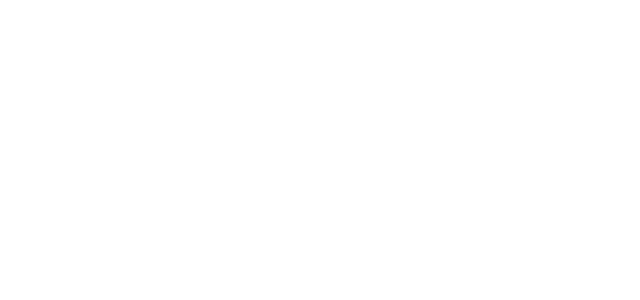
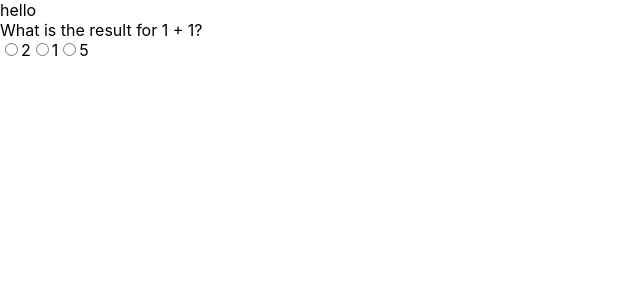
Before and after one commit to nelsonortega/quiz-app, a React (Create React App) app: page / in a window 1280 px wide. Shown: the top 300 px of the page, without its empty margins (0-640 px from the left). Built offline with nearby package versions, Linux system fonts and the light colour scheme.

Commit message:
Main components created

```diff
--- a/src/App.tsx
+++ b/src/App.tsx
@@ -1,10 +1,14 @@
 import './App.css'
 import React from 'react'
+import QuizGameArea from './components/QuizGameArea/QuizGameArea'
+import Navbar from './components/Navbar/Navbar'
 
-function App() {
+const App = () => {
   return (
-    <div className="App">
-    </div>
+    <React.Fragment>
+      <Navbar />
+      <QuizGameArea />
+    </React.Fragment>
   )
 }
 
--- /dev/null
+++ b/src/components/Navbar/Navbar.tsx
@@ -0,0 +1,11 @@
+import React from 'react'
+
+const Navbar = () => {
+  return (
+    <React.Fragment>
+      <div>hello</div>
+    </React.Fragment>
+  )
+}
+
+export default Navbar
--- /dev/null
+++ b/src/components/QuizGameArea/QuizGameArea.tsx
@@ -0,0 +1,12 @@
+import React from 'react'
+import QuizQuestion from '../QuizQuestion/QuizQuestion'
+
+const QuizGameArea = () => {
+  return (
+    <React.Fragment>
+      <QuizQuestion />
+    </React.Fragment>
+  )
+}
+
+export default QuizGameArea
--- /dev/null
+++ b/src/components/QuizQuestion/QuizQuestion.tsx
@@ -0,0 +1,30 @@
+import React, { useState } from 'react'
+
+const QuizQuestion = () => {
+  const [answerSelected, setAnswerSelected] = useState<string>("")
+
+  const onAnswerSelected = (value: React.ChangeEvent<HTMLInputElement | HTMLTextAreaElement | HTMLSelectElement>) => {
+    setAnswerSelected(value.target.id)
+  }
+
+  return (
+    <React.Fragment>
+      <div className="question">
+        What is the result for 1 + 1?
+      </div>
+      <div className="answers">
+        <input type="radio" id="A" name="answer" onChange={onAnswerSelected}/>
+        <label>2</label>
+        <input type="radio" id="B" name="answer" onChange={onAnswerSelected}/>
+        <label>1</label>
+        <input type="radio" id="C" name="answer" onChange={onAnswerSelected}/>
+        <label>5</label>
+      </div>
+      <div>
+        {answerSelected}
+      </div>
+    </React.Fragment>
+  )
+}
+
+export default QuizQuestion
```
